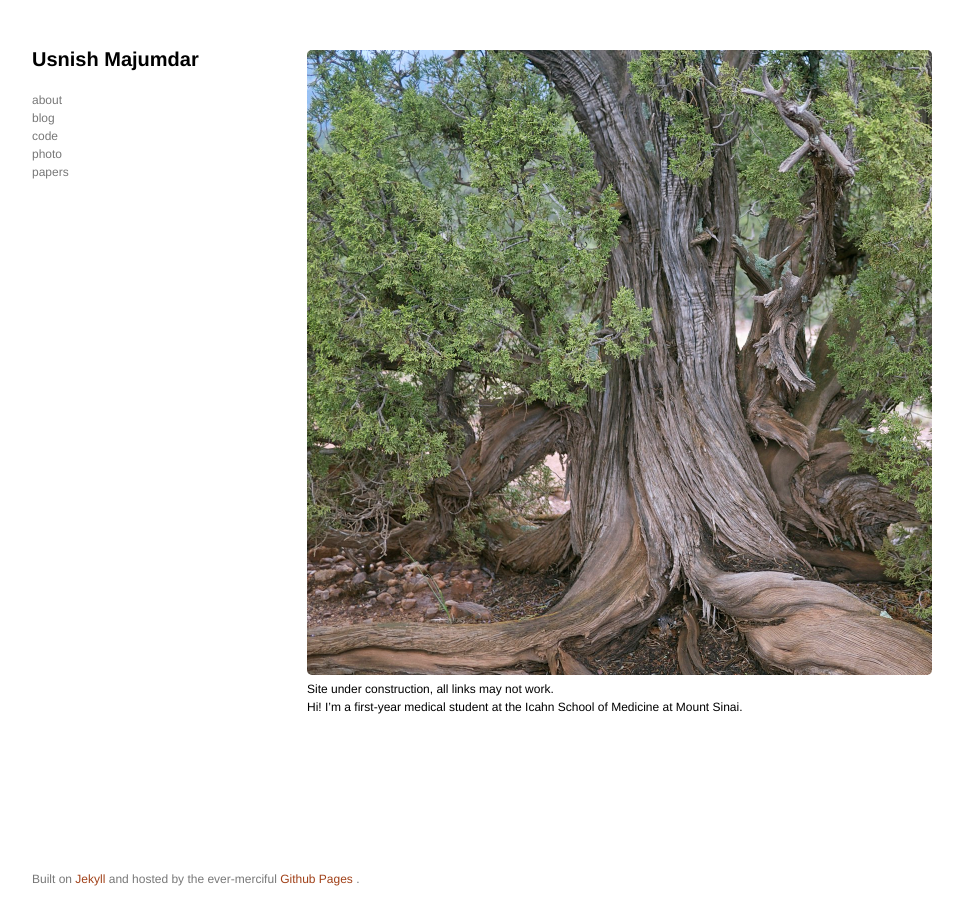
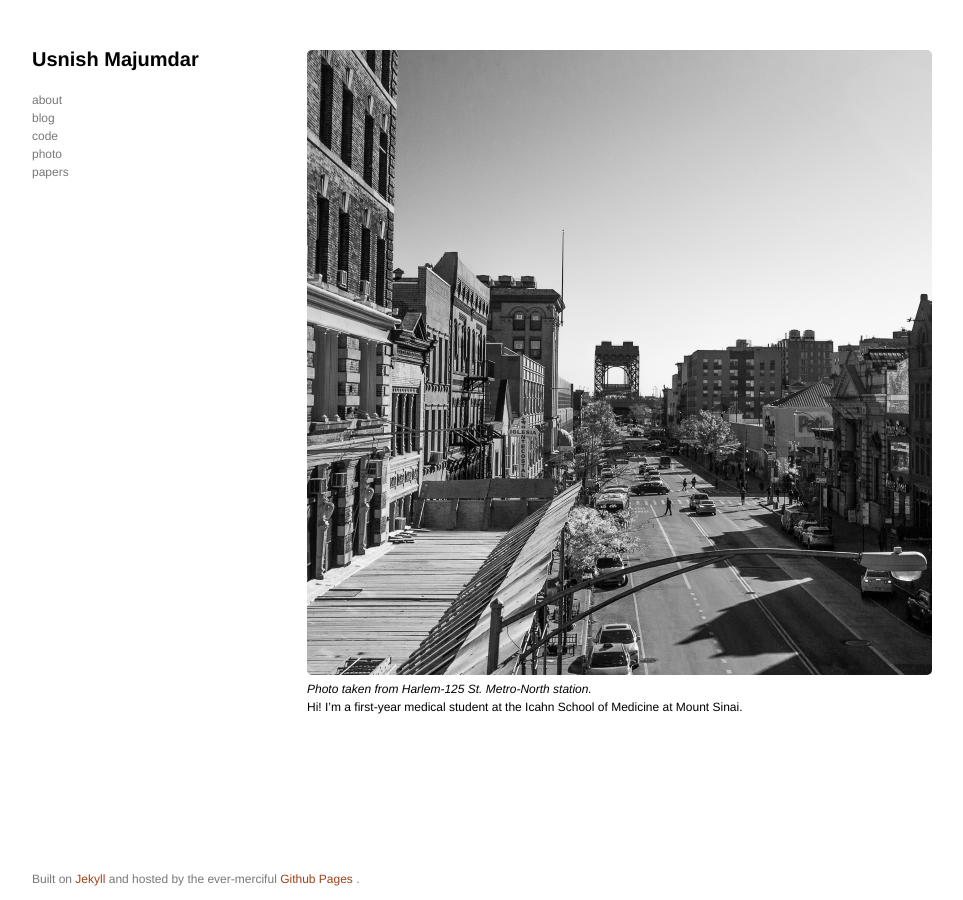
Before and after one commit to usnish/usnish.github.io, a Jekyll site: the page built from index.md, in a window 1280 px wide. Shown: the whole page, without its empty margins (18-981 px from the left). Built offline with Jekyll 4.4.1, drawn with Linux system fonts in a browser that asks for light colours; nearby versions of some CDN libraries.

Commit message:
change cover image, procrastinate on microbiology

```diff
--- a/index.md
+++ b/index.md
@@ -4,8 +4,7 @@ title: Usnish Majumdar
 ---
 
 
-<img src='/img/coverpic4_compressed.jpg' width="625" height="625" alt="coverphoto">
-
-Site under construction, all links may not work.
+<img src='/img/coverpic5.jpg' width="625" height="625" alt="coverphoto">
+*Photo taken from Harlem-125 St. Metro-North station.*
 
 Hi! I'm a first-year medical student at the Icahn School of Medicine at Mount Sinai.
```
Also changed, not shown: img/coverpic5.jpg (added), img/grey.png (added), img/white.png (added).
